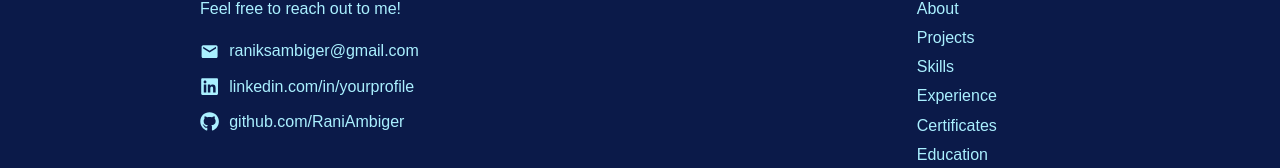
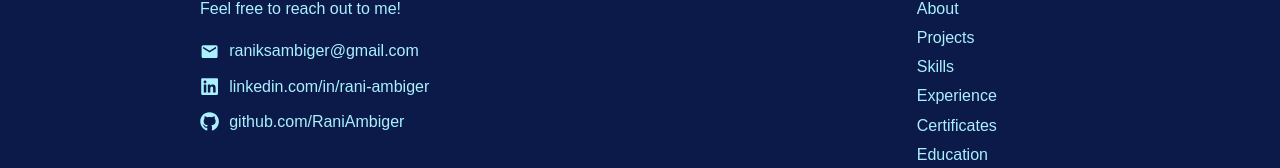
Before and after one commit to RaniAmbiger/portfolio, a React (Vite) app: page / in a window 1280 px wide. Shown: the part 4915-5083 px from the top of the page. Built offline with nearby package versions, Linux system fonts and the light colour scheme.

Commit message:
Fix: GitHub Pages deployment

```diff
--- a/src/Components/Footer.jsx
+++ b/src/Components/Footer.jsx
@@ -17,7 +17,7 @@ const Footer = () => {
           <div className="contact-item">
             <FaLinkedin className="footer-icon" />
             <a href="https://www.linkedin.com/in/rani-ambiger" target="_blank" rel="noreferrer">
-              linkedin.com/in/yourprofile
+              linkedin.com/in/rani-ambiger
             </a>
           </div>
           <div className="contact-item">
```
